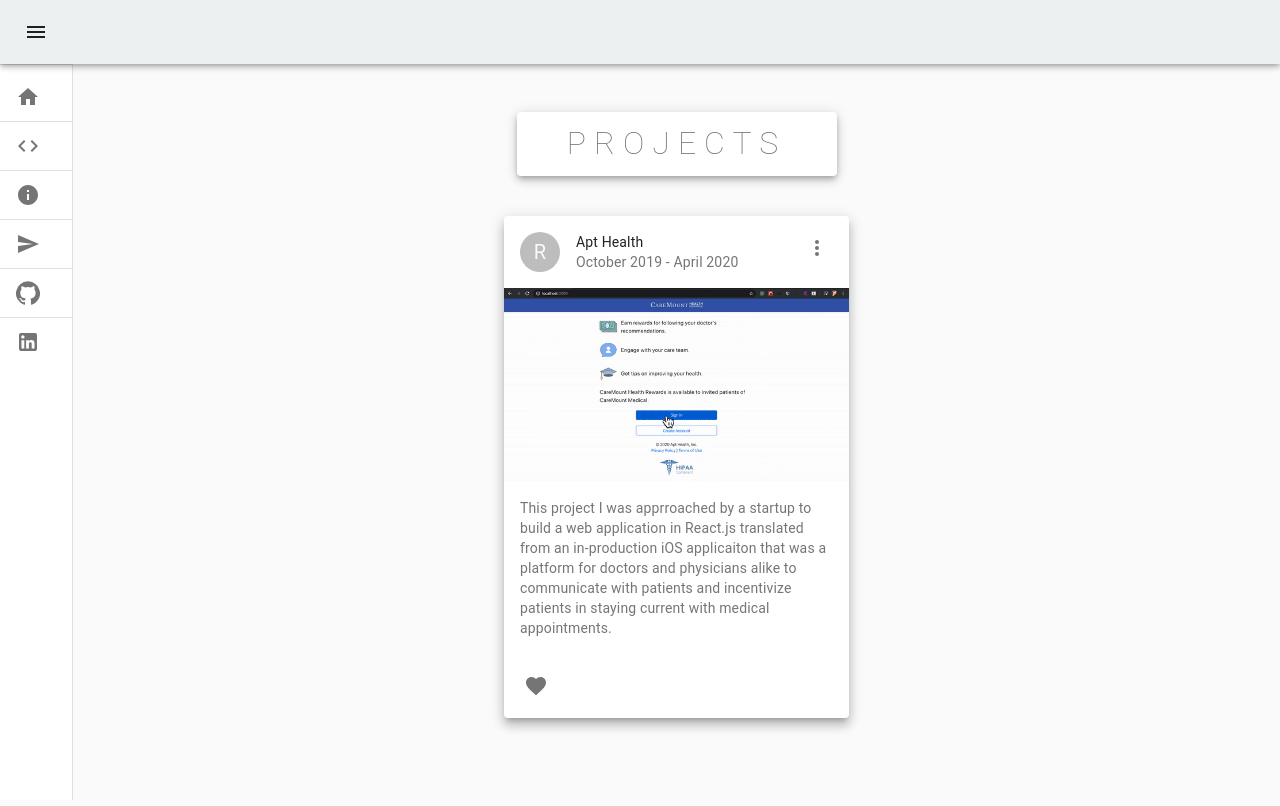
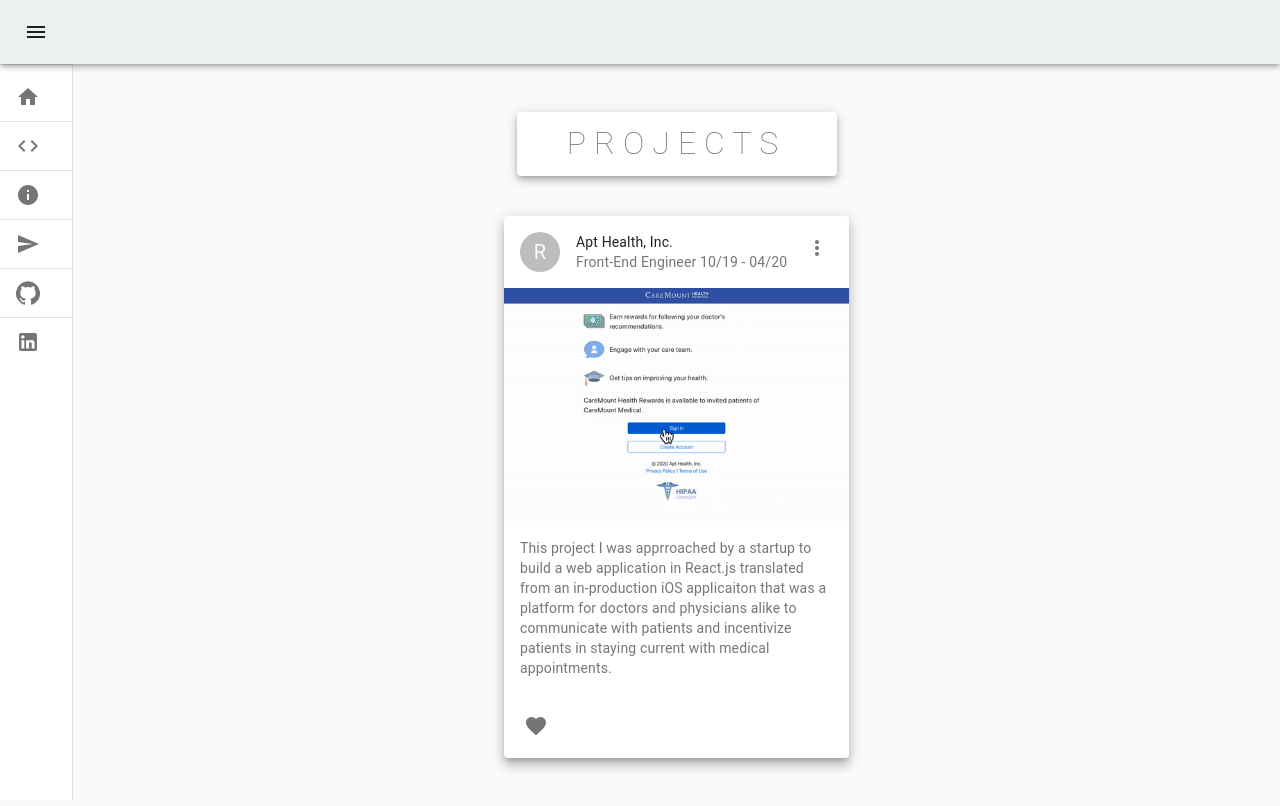
Before and after one commit to ryananthonydiaz/portfolio-site, a React (Create React App) app: page /projects in a window 1280 px wide. Built offline with nearby package versions, Linux system fonts and the light colour scheme.

Commit message:
Project page and contact me styled

```diff
--- a/src/navigation/UnauthDesktopDrawer.jsx
+++ b/src/navigation/UnauthDesktopDrawer.jsx
@@ -83,7 +83,7 @@
   },
   listText: {
     color: '#757575'
-  }
+  },
 }));
 
 function UnauthDesktopDrawer({ children }) {
@@ -183,8 +183,8 @@
             }
             return (
               <>
-                <ListItem button key={text} className={classes.listItem} onClick={clickHandler}>
-                  <ListItemIcon>{icon}</ListItemIcon>
+                <ListItem button key={text} alignItems="center" className={classes.listItem} onClick={clickHandler}>
+                  <ListItemIcon className={classes.listItemIcon}>{icon}</ListItemIcon>
                   <ListItemText primary={text} classes={{ root: classes.listText }} />
                 </ListItem>
                 {index === 5 ? null : <Divider />}
--- a/src/unauth/Contact.jsx
+++ b/src/unauth/Contact.jsx
@@ -34,7 +34,7 @@
     }
   },
   button: {
-    color: '#FFD700',
+    color: '#2ecc71',
   }
 }));
 
--- a/src/unauth/Work.jsx
+++ b/src/unauth/Work.jsx
@@ -48,25 +48,13 @@
   button: {
     color: '#FFD700',
   },
-
-  // Everythin below in styles may need to be taken out
-
   root: {
     maxWidth: 345,
   },
   media: {
     height: 0,
     paddingTop: '56.25%', // 16:9
-  },
-  expand: {
-    transform: 'rotate(0deg)',
-    marginLeft: 'auto',
-    transition: theme.transitions.create('transform', {
-      duration: theme.transitions.duration.shortest,
-    }),
-  },
-  expandOpen: {
-    transform: 'rotate(180deg)',
+    paddingBottom: theme.spacing(5),
   },
 }));
 
@@ -82,8 +70,8 @@
   // This will have to be on the server and called upon site opening up and then cached to
   // local storage
   const projectContent = [
-    {cardHeaderTitle: 'Apt Health',
-    cardHeaderSubHeader: 'October 2019 - April 2020',
+    {cardHeaderTitle: 'Apt Health, Inc.',
+    cardHeaderSubHeader: 'Front-End Engineer 10/19 - 04/20',
     cardMediaImage: AptHealth,
     cardMediaTitle: 'Apt Health Landing Page',
     cardDescription: `This project I was apprroached by a startup to build a web application in React.js
```
Also changed, not shown: src/assets/apt-health.gif.
